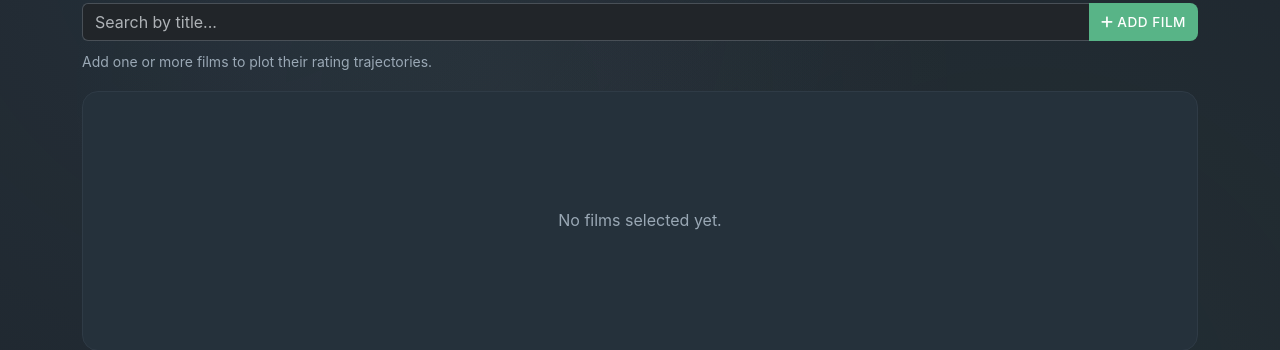
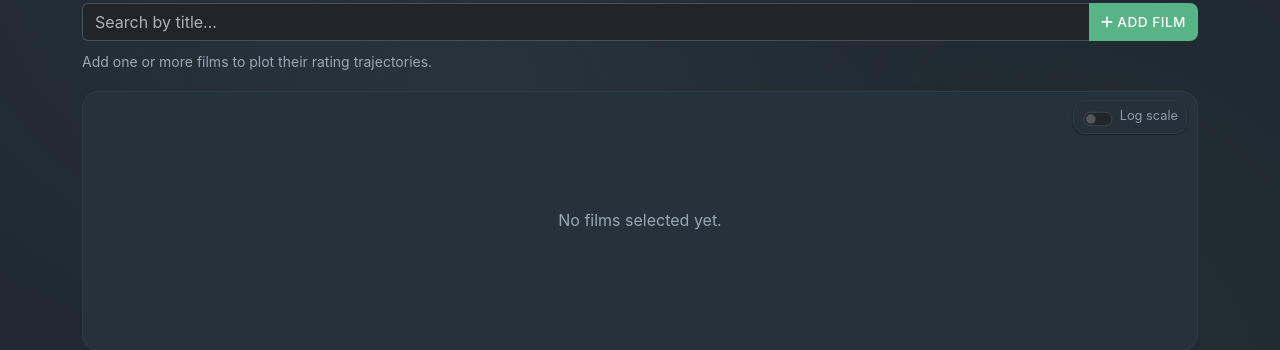
Before and after one commit to Jashior/Letterboxd-Tracker, a Flask app: page /compare in a window 1280 px wide. Shown: the part 225-575 px from the top of the page. Run offline with Flask 3, Linux system fonts and the light colour scheme.

Commit message:
logscale

```diff
--- a/templates/public/compare.html
+++ b/templates/public/compare.html
@@ -76,6 +76,36 @@ head_extra %}
     position: relative;
     min-height: 260px;
   }
+  /* Discreet chart controls (e.g., log-scale toggle) */
+  .chart-controls {
+    position: absolute;
+    top: 8px;
+    right: 10px;
+    z-index: 2;
+    background: var(--secondary-bg);
+    border: 1px solid var(--border-color);
+    border-radius: 12px;
+    padding: 4px 8px;
+    box-shadow: var(--shadow-sm, 0 2px 6px rgba(0, 0, 0, 0.15));
+    opacity: 0.9;
+  }
+  .chart-controls .form-check {
+    margin: 0;
+    display: flex;
+    align-items: center;
+    gap: 6px;
+  }
+  .chart-controls .form-check-input {
+    transform: scale(0.9);
+    cursor: pointer;
+  }
+  .chart-controls .form-check-label {
+    font-size: 0.8rem;
+    color: var(--text-secondary);
+    margin: 0;
+    cursor: pointer;
+    white-space: nowrap;
+  }
   #emptyState {
     position: absolute;
     top: 50%;
@@ -122,6 +152,15 @@ head_extra %}
 <div id="compareRoot" data-prefill="{{ prefill|e }}"></div>
 
 <div class="chart-container">
+  <div
+    class="chart-controls"
+    title="Toggle logarithmic scale for rating counts"
+  >
+    <div class="form-check form-switch">
+      <input class="form-check-input" type="checkbox" id="xLogToggle" />
+      <label class="form-check-label" for="xLogToggle">Log scale</label>
+    </div>
+  </div>
   <canvas id="compareChart" height="120"></canvas>
   <div id="emptyState" class="text-center text-muted py-4">
     No films selected yet.
@@ -173,6 +212,16 @@ head_extra %}
     }
   };
 
+  const getUrlXLog = () => {
+    try {
+      const url = new URL(window.location.href);
+      const v = (url.searchParams.get("xlog") || "").toLowerCase();
+      return v === "1" || v === "true";
+    } catch (_) {
+      return false;
+    }
+  };
+
   const updateUrl = () => {
     try {
       const url = new URL(window.location.href);
@@ -181,6 +230,12 @@ head_extra %}
         url.searchParams.delete("prefill"); // prefer slugs once present
       } else {
         url.searchParams.delete("slugs");
+      }
+      const xLog = document.getElementById("xLogToggle");
+      if (xLog && xLog.checked) {
+        url.searchParams.set("xlog", "1");
+      } else {
+        url.searchParams.delete("xlog");
       }
       window.history.replaceState({}, "", url);
     } catch (_) {}
@@ -222,6 +277,8 @@ head_extra %}
         e.preventDefault();
         onPick(item);
         container.classList.add("d-none");
+        // Immediately add the selected film and clear input
+        addFromInput();
       });
       container.appendChild(a);
     });
@@ -246,6 +303,8 @@ head_extra %}
           }`;
           inputEl.dataset.slug = items[0].slug;
           resultsEl.classList.add("d-none");
+          // Immediately add the first result
+          addFromInput();
         }
       };
     }, 250);
@@ -302,12 +361,24 @@ head_extra %}
     const json = await res.json();
     const chart = ensureChart();
     const order = json.order || selected;
+    // Optional downsampling for very dense datasets
+    const downsample = (points, maxPoints = 800) => {
+      if (!Array.isArray(points) || points.length <= maxPoints)
+        return points || [];
+      const bucketSize = Math.ceil(points.length / maxPoints);
+      const sampled = [];
+      for (let i = 0; i < points.length; i += bucketSize) {
+        sampled.push(points[i]);
+      }
+      return sampled;
+    };
+
     chart.data.datasets = order.map((slug, idx) => {
       const meta = json.films[slug];
       const color = palette[idx % palette.length];
       return {
         label: `${meta.name}${meta.year ? ` (${meta.year})` : ""}`,
-        data: json.datasets[slug],
+        data: downsample(json.datasets[slug]),
         backgroundColor: color,
         borderColor: color,
         pointRadius: 3,
@@ -331,6 +402,10 @@ head_extra %}
       chart.options.scales.y.min = yMin;
       chart.options.scales.y.max = yMax;
     } catch (_) {}
+    // Toggle log scale for X-axis when enabled
+    const xLog = document.getElementById("xLogToggle");
+    const useLog = !!(xLog && xLog.checked);
+    chart.options.scales.x.type = useLog ? "logarithmic" : "linear";
     chart.update();
   };
 
@@ -420,6 +495,15 @@ head_extra %}
 
   // Initial state (handle prefill)
   (async () => {
+    // Initialize xlog checkbox from URL, then sync URL and render
+    const xLog = document.getElementById("xLogToggle");
+    if (xLog) {
+      xLog.checked = getUrlXLog();
+      xLog.addEventListener("change", () => {
+        updateUrl();
+        refreshChart();
+      });
+    }
     updateUrl();
     renderChips();
     if (prefillSlug) {
```
